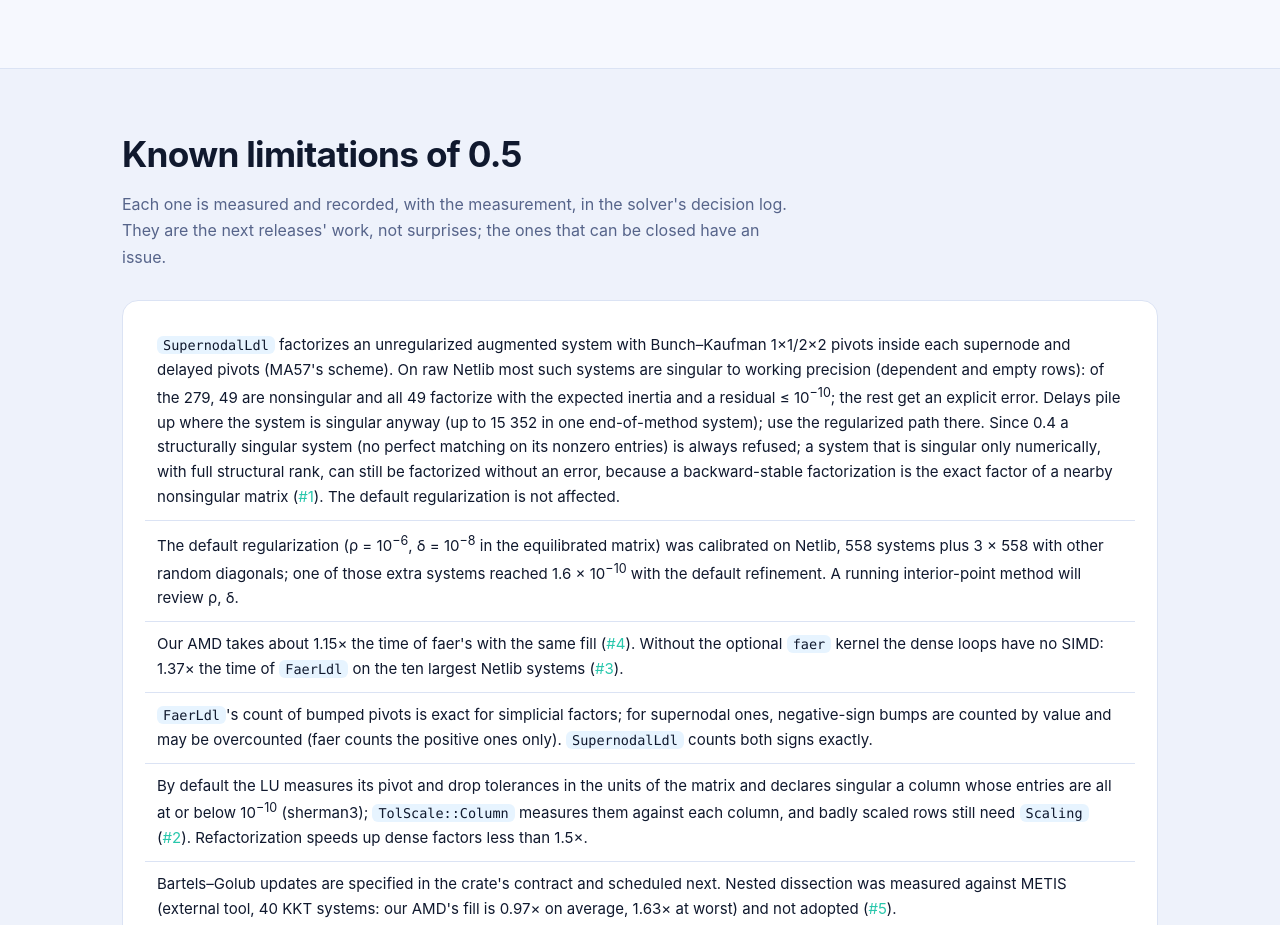
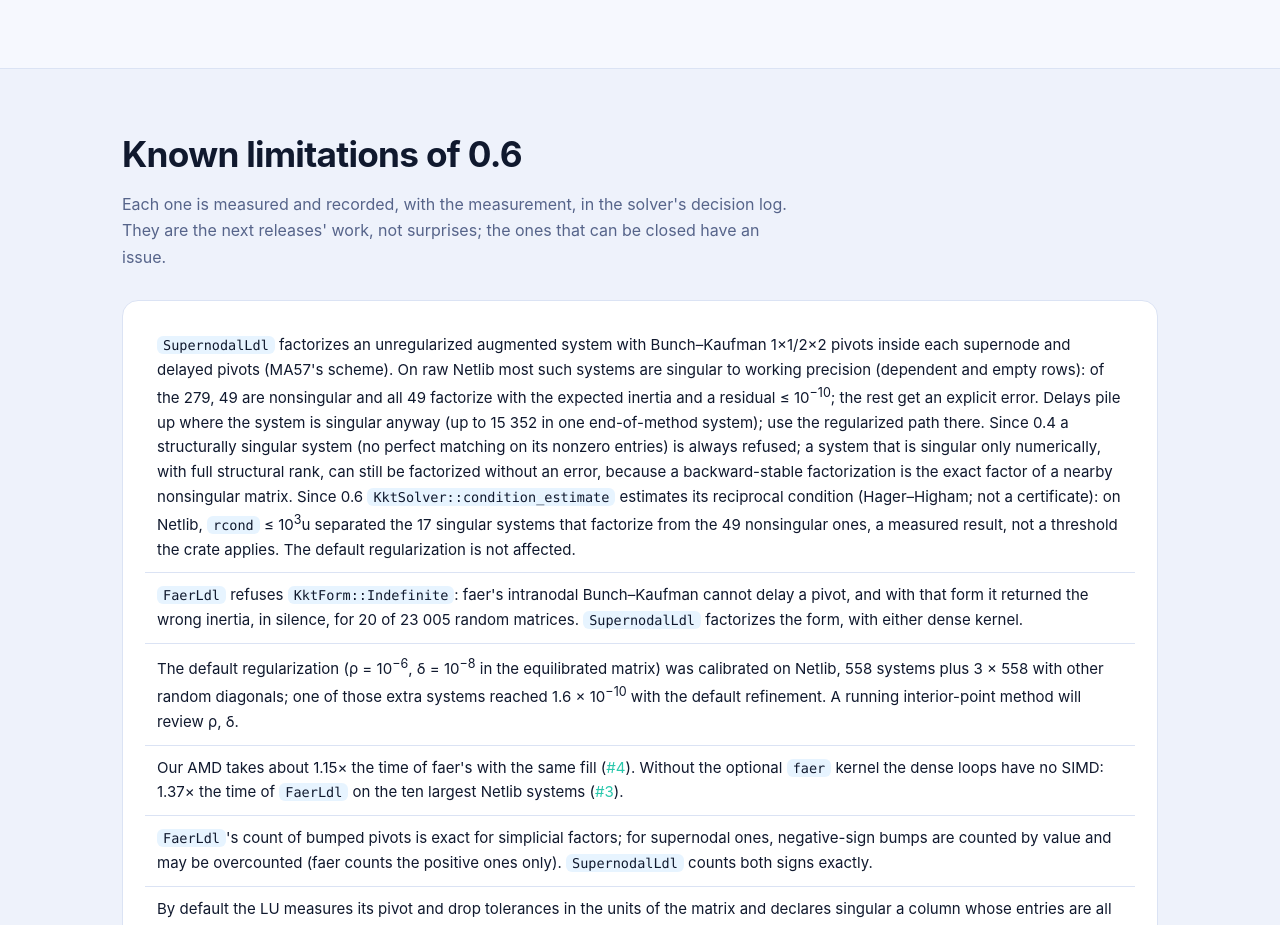
Before and after one commit to StrategicProjects/xingo-sparse, a plain HTML site: page site/index.html in a window 1280 px wide. Shown: the part 5200-6125 px from the top of the page. Drawn offline with Linux system fonts and the light colour scheme.

Commit message:
sparse: versão 0.6.0 — CHANGELOG datado com Added/Changed (breaking)/Fixed e migração, README e página com as limitações de 0.6 (condition_estimate, FaerLdl recusa Indefinite), CITATION (D-0162, D-0165, D-0166; xingo-sparse#1, #6, #8, #9)
Co-Authored-By: Claude Fable 5.2 <noreply@anthropic.com>
Claude-Session: https://claude.ai/code/session_01358TeZ6fozKtrKuYr8KqGf

```diff
--- a/site/index.html
+++ b/site/index.html
@@ -370,12 +370,13 @@ assert!(nnz_l &lt;= s.<span class="c-cmd">cholesky_nnz</span>(&amp;q)?);</code><
 
   <section id="limits" class="alt">
     <div class="wrap">
-      <h2>Known limitations of 0.5</h2>
+      <h2>Known limitations of 0.6</h2>
       <p class="sub">Each one is measured and recorded, with the measurement, in the solver's decision log. They are the next releases' work, not surprises; the ones that can be closed have an issue.</p>
       <div class="card scroll">
         <table class="cmp">
           <tbody>
-            <tr><td><code>SupernodalLdl</code> factorizes an unregularized augmented system with Bunch–Kaufman 1×1/2×2 pivots inside each supernode and delayed pivots (MA57's scheme). On raw Netlib most such systems are singular to working precision (dependent and empty rows): of the 279, 49 are nonsingular and all 49 factorize with the expected inertia and a residual ≤ 10<sup>−10</sup>; the rest get an explicit error. Delays pile up where the system is singular anyway (up to 15 352 in one end-of-method system); use the regularized path there. Since 0.4 a structurally singular system (no perfect matching on its nonzero entries) is always refused; a system that is singular only numerically, with full structural rank, can still be factorized without an error, because a backward-stable factorization is the exact factor of a nearby nonsingular matrix (<a href="https://github.com/StrategicProjects/xingo-sparse/issues/1">#1</a>). The default regularization is not affected.</td></tr>
+            <tr><td><code>SupernodalLdl</code> factorizes an unregularized augmented system with Bunch–Kaufman 1×1/2×2 pivots inside each supernode and delayed pivots (MA57's scheme). On raw Netlib most such systems are singular to working precision (dependent and empty rows): of the 279, 49 are nonsingular and all 49 factorize with the expected inertia and a residual ≤ 10<sup>−10</sup>; the rest get an explicit error. Delays pile up where the system is singular anyway (up to 15 352 in one end-of-method system); use the regularized path there. Since 0.4 a structurally singular system (no perfect matching on its nonzero entries) is always refused; a system that is singular only numerically, with full structural rank, can still be factorized without an error, because a backward-stable factorization is the exact factor of a nearby nonsingular matrix. Since 0.6 <code>KktSolver::condition_estimate</code> estimates its reciprocal condition (Hager–Higham; not a certificate): on Netlib, <code>rcond</code> ≤ 10<sup>3</sup>u separated the 17 singular systems that factorize from the 49 nonsingular ones, a measured result, not a threshold the crate applies. The default regularization is not affected.</td></tr>
+            <tr><td><code>FaerLdl</code> refuses <code>KktForm::Indefinite</code>: faer's intranodal Bunch–Kaufman cannot delay a pivot, and with that form it returned the wrong inertia, in silence, for 20 of 23 005 random matrices. <code>SupernodalLdl</code> factorizes the form, with either dense kernel.</td></tr>
             <tr><td>The default regularization (ρ = 10<sup>−6</sup>, δ = 10<sup>−8</sup> in the equilibrated matrix) was calibrated on Netlib, 558 systems plus 3 × 558 with other random diagonals; one of those extra systems reached 1.6 × 10<sup>−10</sup> with the default refinement. A running interior-point method will review ρ, δ.</td></tr>
             <tr><td>Our AMD takes about 1.15× the time of faer's with the same fill (<a href="https://github.com/StrategicProjects/xingo-sparse/issues/4">#4</a>). Without the optional <code>faer</code> kernel the dense loops have no SIMD: 1.37× the time of <code>FaerLdl</code> on the ten largest Netlib systems (<a href="https://github.com/StrategicProjects/xingo-sparse/issues/3">#3</a>).</td></tr>
             <tr><td><code>FaerLdl</code>'s count of bumped pivots is exact for simplicial factors; for supernodal ones, negative-sign bumps are counted by value and may be overcounted (faer counts the positive ones only). <code>SupernodalLdl</code> counts both signs exactly.</td></tr>
```
Also changed, not shown: 4 other files.
